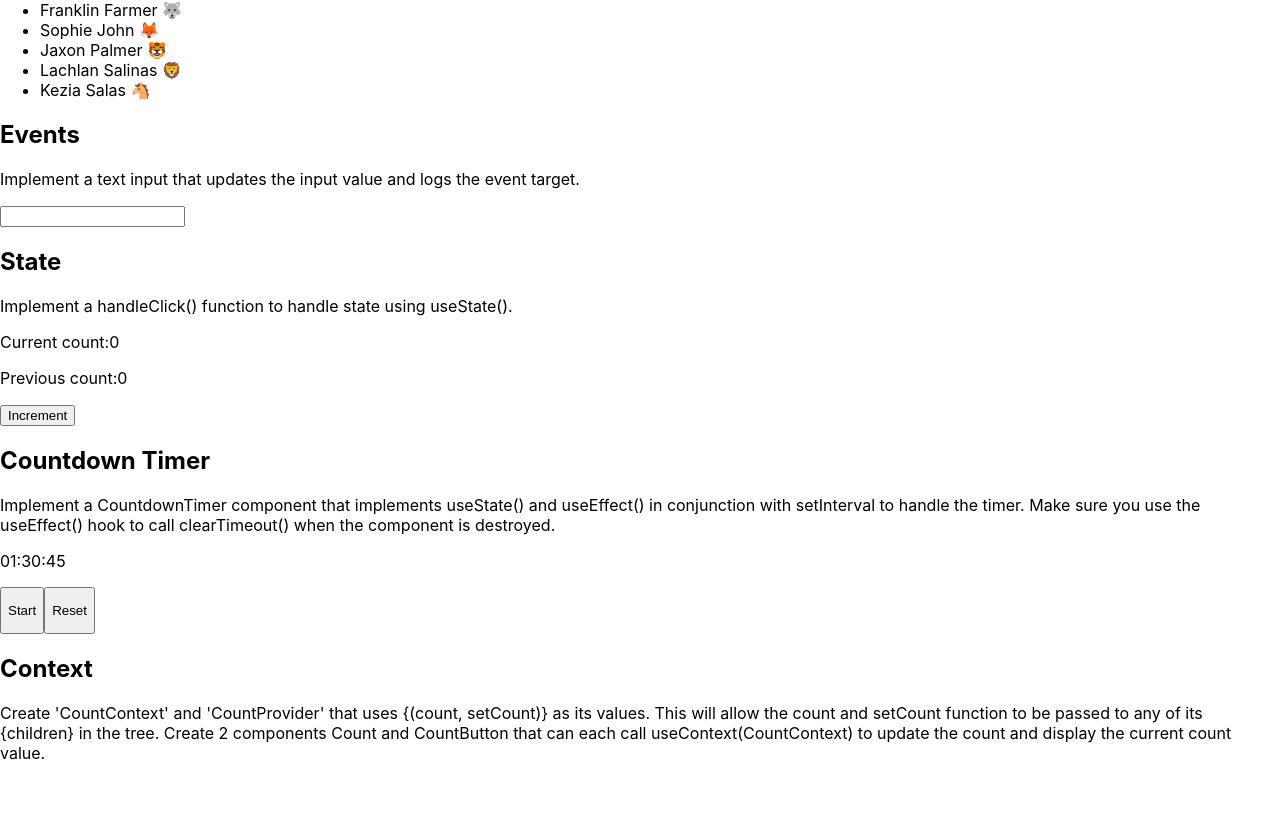
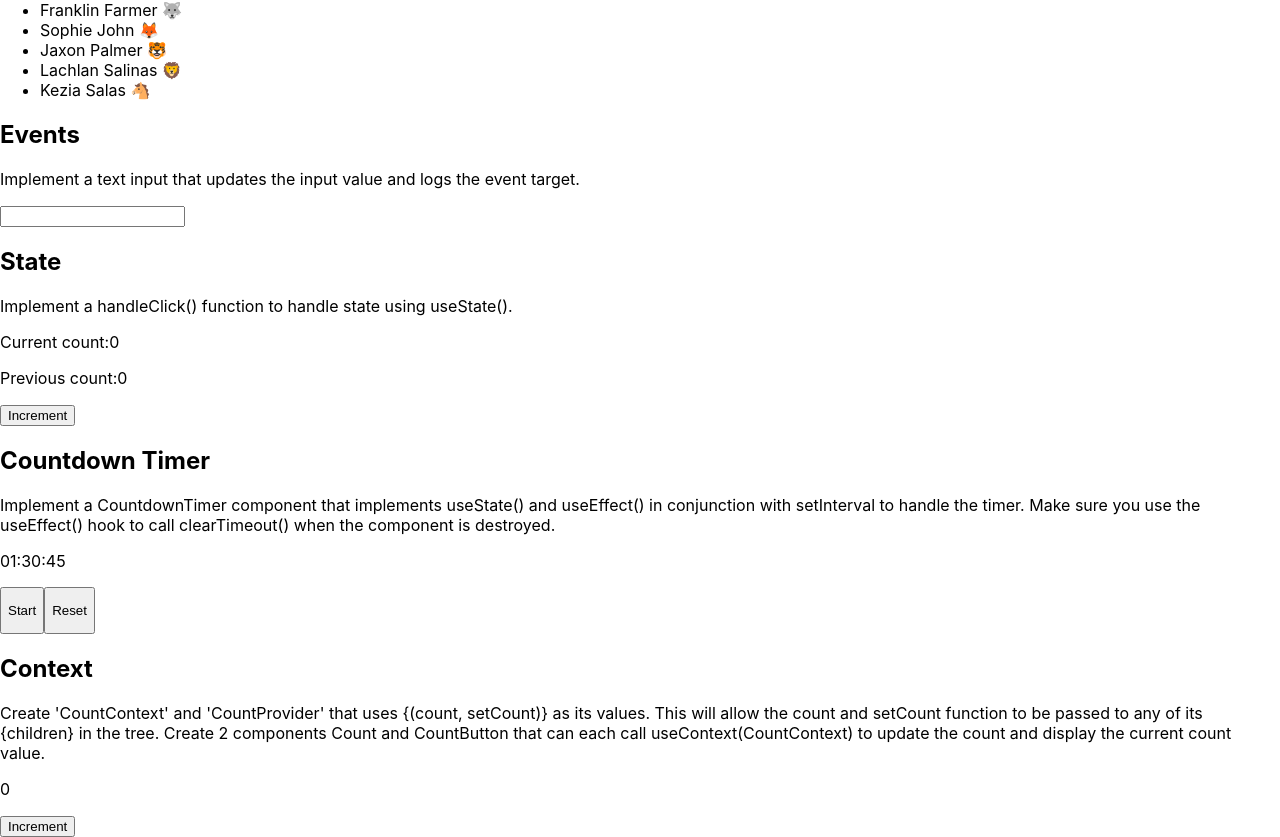
Before and after one commit to caoviv/Fireship.io-React-Challenges, a React (Create React App) app: page / in a window 1280 px wide. Shown: the part 458-1295 px from the top of the page. Before the commit the page ends 1237 px from the top, so only its background shows below. Built offline with nearby package versions, Linux system fonts and the light colour scheme.

Commit message:
add counter component with the use of createContext & useContext

```diff
--- a/src/components/Context.jsx
+++ b/src/components/Context.jsx
@@ -1,14 +1,37 @@
-function Context(props) {
+import React from "react";
+import { useContext, useState } from "react";
+export const CountContext = React.createContext();
+
+function Context() {
+  const [count, setCount] = useState(0);
+
+  function Count() {
+    return (
+      <div>
+        <p>{count}</p>
+        <CountButton />
+      </div>
+    );
+  }
+
+  function CountButton() {
+    const [count, setCount] = useContext(CountContext);
+    return <button onClick={() => setCount(count + 1)}>Increment</button>;
+  }
   return (
     <div>
       <h2>Context</h2>
       <p>
-        Create 'CountContext' and 'CountProvider' that uses {`{(count, setCount)}`} as
-        its values. This will allow the count and setCount function to be passed
-        to any of its {`{children}`} in the tree. Create 2 components Count and
-        CountButton that can each call useContext(CountContext) to update the
-        count and display the current count value.
+        Create 'CountContext' and 'CountProvider' that uses{" "}
+        {`{(count, setCount)}`} as its values. This will allow the count and
+        setCount function to be passed to any of its {`{children}`} in the tree.
+        Create 2 components Count and CountButton that can each call
+        useContext(CountContext) to update the count and display the current
+        count value.
       </p>
+      <CountContext.Provider value={[count, setCount]}>
+        <Count />
+      </CountContext.Provider>
     </div>
   );
 }
```
